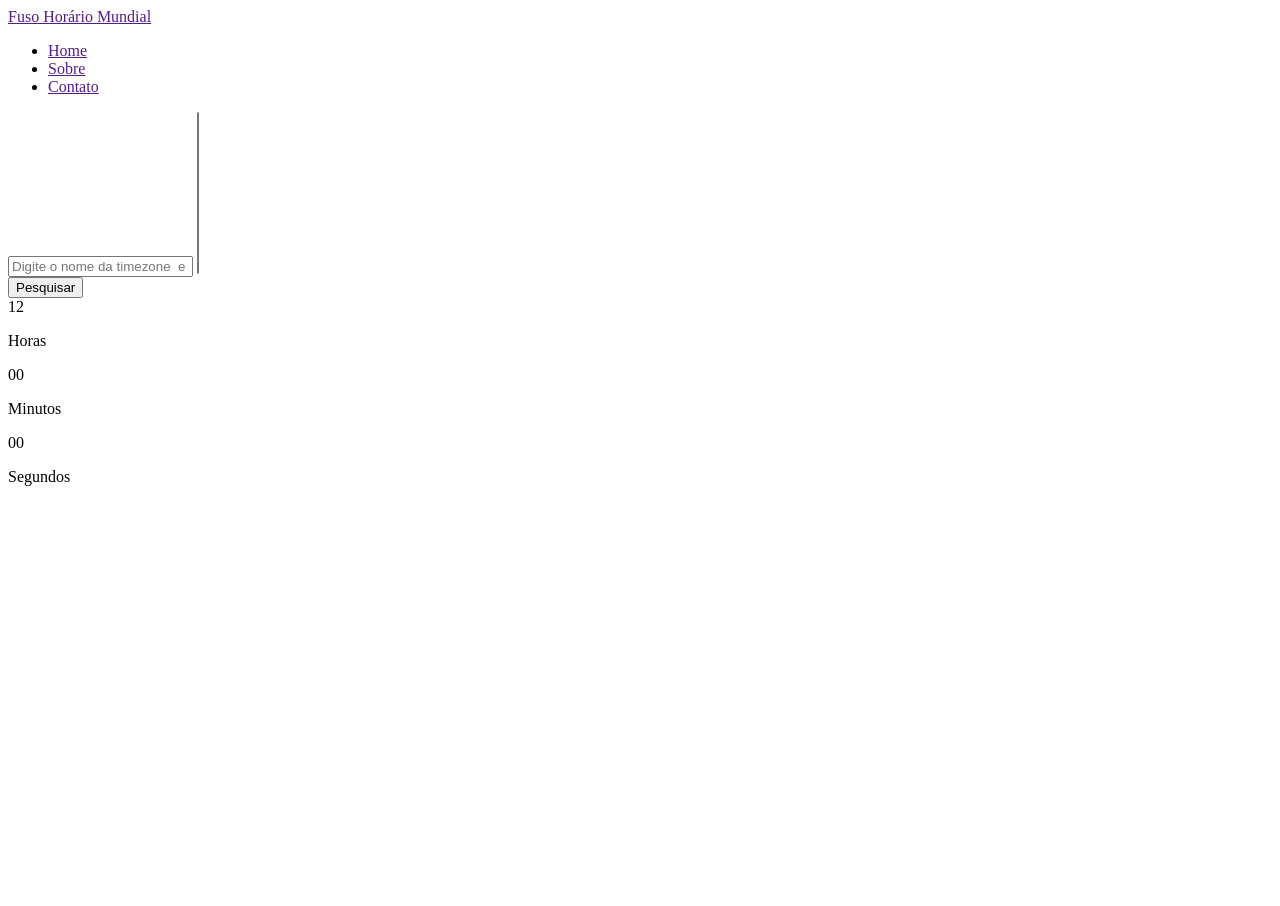
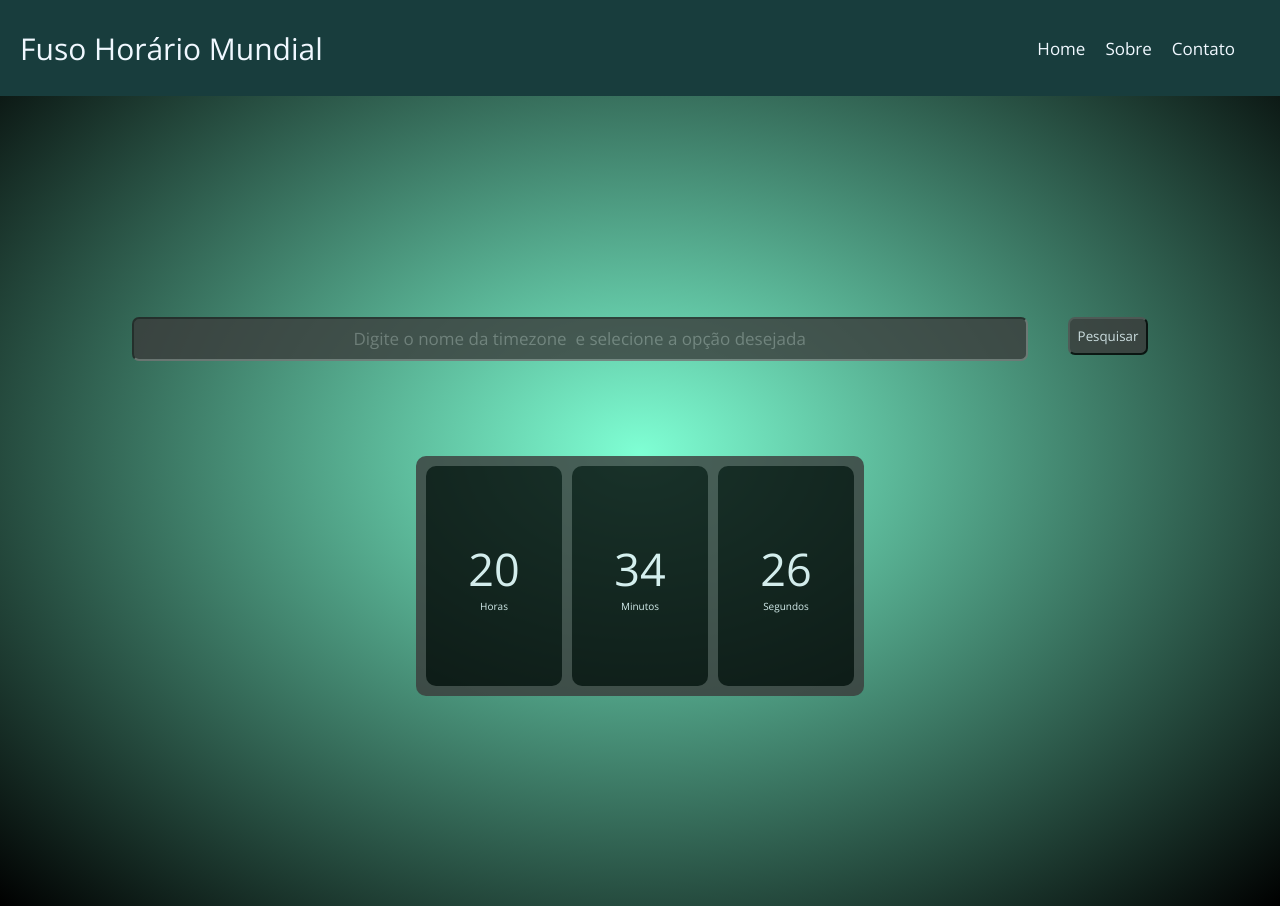
Before and after one commit to LucasMatheus10/FusoHorario, a plain HTML site: page index.html in a window 1280 px wide. Before the commit the page ends 800 px from the top, so only its background shows below. Drawn offline with nearby package versions, Linux system fonts and the light colour scheme; the site is published under a folder, as on GitHub Pages, so addresses that start at the root find nothing; no server answers.

Commit message:
resolvido erro

```diff
--- a/index.html
+++ b/index.html
@@ -3,7 +3,7 @@
 <head>
     <meta charset="UTF-8">
     <meta name="viewport" content="width=device-width, initial-scale=1.0">
-    <link rel='stylesheet' href="/styles.css">
+    <link rel='stylesheet' href="styles.css">
     <link rel="preconnect" href="https://fonts.googleapis.com">
     <link rel="preconnect" href="https://fonts.gstatic.com" crossorigin>
     <link href="https://fonts.googleapis.com/css2?family=Open+Sans:ital,wght@0,300..800;1,300..800&display=swap" rel="stylesheet">
@@ -51,6 +51,6 @@
         </div>
     </div>
 
-    <script src="/script.js"></script>
+    <script src="script.js"></script>
 </body>
 </html>
```
